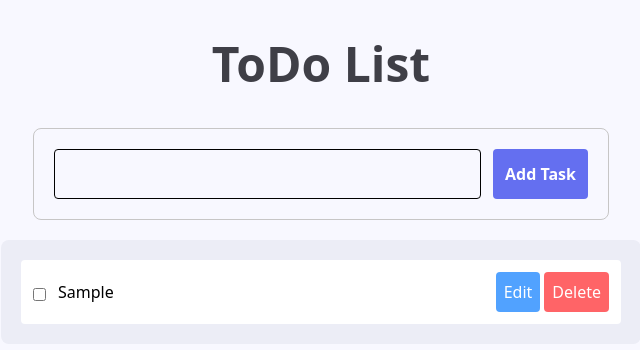
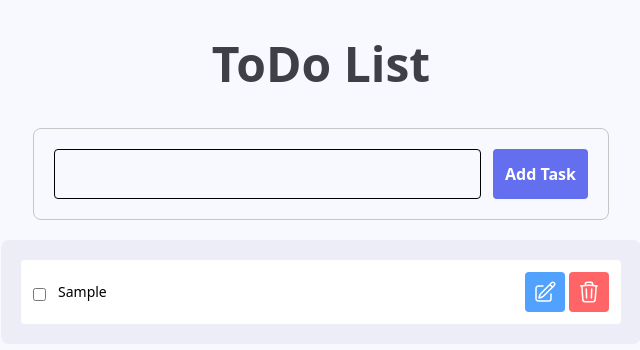
Before and after one commit to Akash2Patil/todolist, a React (Vite) app: page / in a window 1280 px wide. Both pictures are taken after typing "Sample" into the empty fields and a click on the input "Add Task". Shown: the top 350 px of the page, without its empty margins (319-959 px from the left). Built offline with nearby package versions, Linux system fonts and the light colour scheme.

Commit message:
icons added

```diff
--- a/src/component/Tasklist.jsx
+++ b/src/component/Tasklist.jsx
@@ -38,7 +38,7 @@
     setEditingText("");
   };
   return (
-    <div className="mt-5 w-1/2 bg-[#ecedf6] rounded-lg overflow-y-auto">
+    <div className="mt-5 m-2 w-[90%] sm:w-1/2 md:w-[70%] lg:w-[50%] bg-[#ecedf6] rounded-lg overflow-y-auto">
       {tasks.length > 0 ? (
         <ul>
           {tasks.map((task) => (
@@ -62,9 +62,8 @@
                 />
               ) : (
                 <p
-                  className={`flex-1 break-all ${
-                    task.completed ? "line-through text-zinc-500" : ""
-                  }`}
+                  className={`flex-1 break-all text-sm ${task.completed ? "line-through text-zinc-500 text-sm" : ""
+                    }`}
                 >
                   {task.text}
                 </p>
@@ -75,13 +74,19 @@
                     onClick={handleSave}
                     className="bg-green-500 text-white p-2 rounded mr-1 cursor-pointer"
                   >
-                    Save
+                    <svg xmlns="http://www.w3.org/2000/svg" fill="none" viewBox="0 0 24 24" stroke-width="1.5" stroke="currentColor" class="size-6">
+                      <path stroke-linecap="round" stroke-linejoin="round" d="m4.5 12.75 6 6 9-13.5" />
+                    </svg>
+
                   </button>
                   <button
                     onClick={handleCancel}
                     className="bg-gray-400 text-white p-2 rounded cursor-pointer"
                   >
-                    Cancel
+                    <svg xmlns="http://www.w3.org/2000/svg" fill="none" viewBox="0 0 24 24" strokeWidth={1.5} stroke="currentColor" className="size-6">
+                      <path strokeLinecap="round" strokeLinejoin="round" d="M6 18 18 6M6 6l12 12" />
+                    </svg>
+
                   </button>
                 </>
               ) : (
@@ -90,13 +95,20 @@
                     onClick={() => handleEdit(task.id)}
                     className="bg-blue-400 text-white p-2 rounded mr-1 cursor-pointer"
                   >
-                    Edit
+                    <svg xmlns="http://www.w3.org/2000/svg" fill="none" viewBox="0 0 24 24" stroke-width="1.5" stroke="currentColor" class="size-6">
+                      <path stroke-linecap="round" stroke-linejoin="round" d="m16.862 4.487 1.687-1.688a1.875 1.875 0 1 1 2.652 2.652L10.582 16.07a4.5 4.5 0 0 1-1.897 1.13L6 18l.8-2.685a4.5 4.5 0 0 1 1.13-1.897l8.932-8.931Zm0 0L19.5 7.125M18 14v4.75A2.25 2.25 0 0 1 15.75 21H5.25A2.25 2.25 0 0 1 3 18.75V8.25A2.25 2.25 0 0 1 5.25 6H10" />
+                    </svg>
+
                   </button>
+
                   <button
                     onClick={() => handleDelete(task.id)}
                     className="bg-red-400 text-white p-2 rounded cursor-pointer"
                   >
-                    Delete
+                    <svg xmlns="http://www.w3.org/2000/svg" fill="none" viewBox="0 0 24 24" stroke-width="1.5" stroke="currentColor" class="size-6">
+                      <path stroke-linecap="round" stroke-linejoin="round" d="m14.74 9-.346 9m-4.788 0L9.26 9m9.968-3.21c.342.052.682.107 1.022.166m-1.022-.165L18.16 19.673a2.25 2.25 0 0 1-2.244 2.077H8.084a2.25 2.25 0 0 1-2.244-2.077L4.772 5.79m14.456 0a48.108 48.108 0 0 0-3.478-.397m-12 .562c.34-.059.68-.114 1.022-.165m0 0a48.11 48.11 0 0 1 3.478-.397m7.5 0v-.916c0-1.18-.91-2.164-2.09-2.201a51.964 51.964 0 0 0-3.32 0c-1.18.037-2.09 1.022-2.09 2.201v.916m7.5 0a48.667 48.667 0 0 0-7.5 0" />
+                    </svg>
+
                   </button>
                 </>
               )}
```
